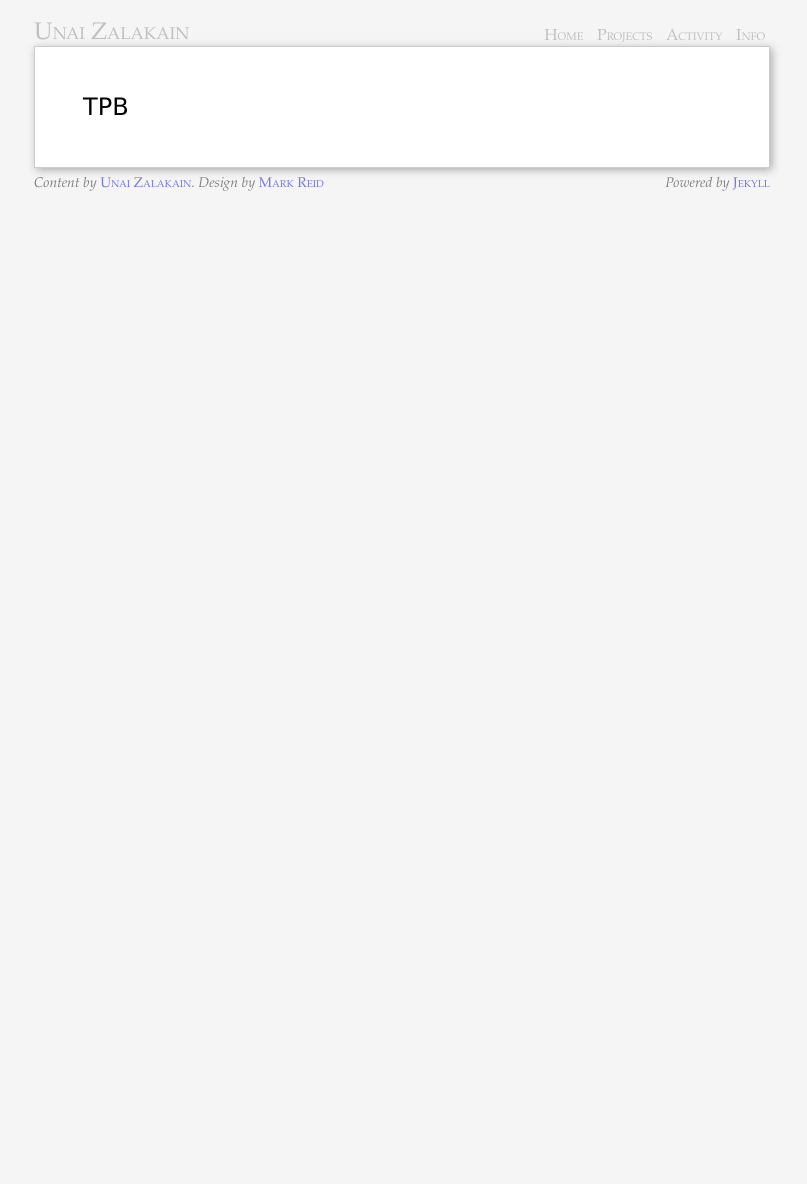
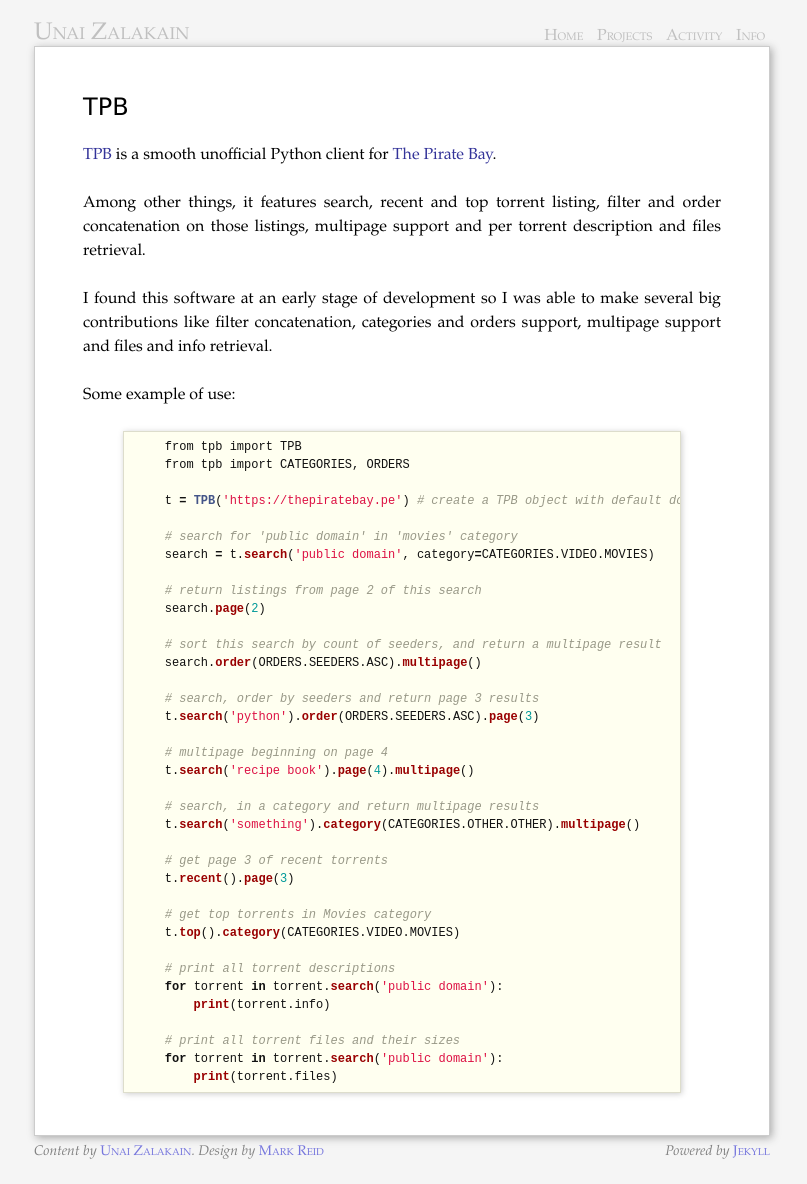
Before and after one commit to ashleyh/unaizalakain.github.io, a Jekyll site: the page built from projects/tpb/index.md, in a window 1280 px wide. Shown: the whole page, without its empty margins (238-1045 px from the left). Built offline with Jekyll 4.4.1, drawn with Linux system fonts in a browser that asks for light colours; before the commit the page ends 900 px from its top, so only the background shows below that.

Commit message:
Add TPB description

```diff
--- a/projects/tpb/index.md
+++ b/projects/tpb/index.md
@@ -2,3 +2,57 @@
 layout: page
 title: TPB
 ---
+
+[TPB](https://github.com/karan/tpb/) is a smooth unofficial Python client for
+[The Pirate Bay](https://thepiratebay.pe/).
+
+Among other things, it features search, recent and top torrent listing, filter
+and order concatenation on those listings, multipage support and per torrent
+description and files retrieval.
+
+I found this software at an early stage of development so I was able to make
+several big contributions like filter concatenation, categories and orders
+support, multipage support and files and info retrieval.
+
+Some example of use:
+
+{% highlight python %}
+
+    from tpb import TPB
+    from tpb import CATEGORIES, ORDERS
+
+    t = TPB('https://thepiratebay.pe') # create a TPB object with default domain
+
+    # search for 'public domain' in 'movies' category
+    search = t.search('public domain', category=CATEGORIES.VIDEO.MOVIES)
+
+    # return listings from page 2 of this search
+    search.page(2)
+
+    # sort this search by count of seeders, and return a multipage result
+    search.order(ORDERS.SEEDERS.ASC).multipage()
+
+    # search, order by seeders and return page 3 results
+    t.search('python').order(ORDERS.SEEDERS.ASC).page(3)
+
+    # multipage beginning on page 4
+    t.search('recipe book').page(4).multipage()
+
+    # search, in a category and return multipage results
+    t.search('something').category(CATEGORIES.OTHER.OTHER).multipage()
+
+    # get page 3 of recent torrents
+    t.recent().page(3)
+
+    # get top torrents in Movies category
+    t.top().category(CATEGORIES.VIDEO.MOVIES)
+
+    # print all torrent descriptions
+    for torrent in torrent.search('public domain'):
+        print(torrent.info)
+
+    # print all torrent files and their sizes
+    for torrent in torrent.search('public domain'):
+        print(torrent.files)
+
+{% endhighlight %}
```
